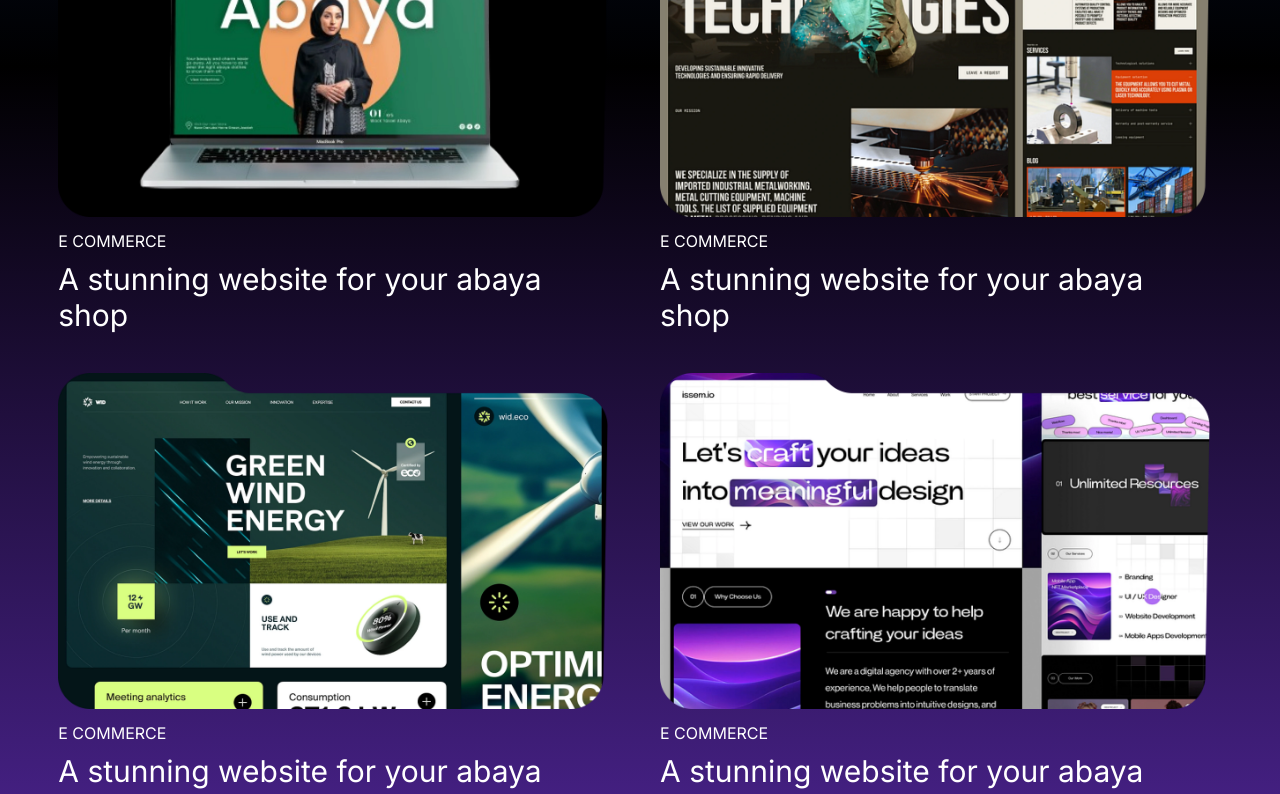
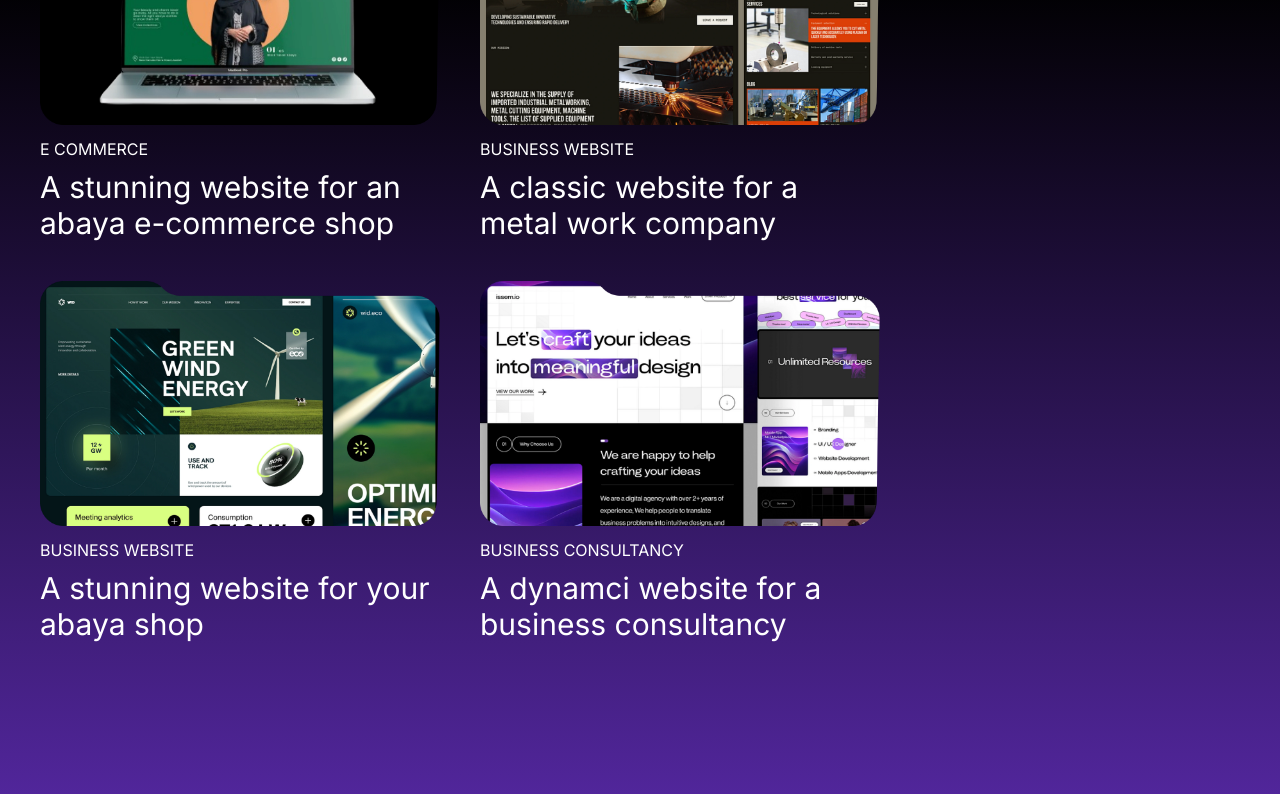
Before and after one commit to solodev786/hexen, a Next.js app: page /bestwork in a window 1280 px wide. Shown: the part 1280-2074 px from the top of the page. Built offline with nearby package versions, Linux system fonts and the light colour scheme.

Commit message:
renaming the projects in best project page

```diff
--- a/src/components/Footer.jsx
+++ b/src/components/Footer.jsx
@@ -27,7 +27,7 @@ function Footer() {
               High level experience in web development and designing knowledge,
               producing quality work
             </h1>
-            <div className=" flex flex-col gap-4">
+            <div className=" flex flex-col  gap-4">
               <div className=" flex items-center gap-3">
                 <CiMail />
                 info@hexen.in
--- a/src/components/OurBestWork/SectionTwo.jsx
+++ b/src/components/OurBestWork/SectionTwo.jsx
@@ -7,33 +7,41 @@ import Image from "next/image";
 
 function SectionTwo() {
   return (
-    <div className=" w-full flex flex-wrap gap-10 items-center justify-center px-5 md:px-0">
-      <div className=" flex flex-col gap-3 ">
+    <div className=" w-full flex flex-wrap gap-10 items-center justify-start px-5 md:px-0">
+      <div className=" flex flex-col gap-3 md:w-1/3 ">
         <Image src={pone} alt="pone" width={550} />
         <div className=" flex flex-col gap-2">
-            <h1 className=" uppercase">e commerce</h1>
-            <h1 className=" text-3xl w-11/12">A stunning website for your abaya shop</h1>
+          <h1 className=" uppercase">e commerce</h1>
+          <h1 className="text-xl md:text-3xl ">
+            A stunning website for an abaya e-commerce shop
+          </h1>
         </div>
       </div>
-      <div className=" flex flex-col gap-3 ">
+      <div className=" flex flex-col gap-3 md:w-1/3">
         <Image src={ptwo} alt="pone" width={550} />
         <div className=" flex flex-col gap-2">
-            <h1 className=" uppercase">e commerce</h1>
-            <h1 className=" text-3xl w-11/12">A stunning website for your abaya shop</h1>
+          <h1 className=" uppercase">business website</h1>
+          <h1 className="text-xl md:text-3xl ">
+            A classic website for a metal work company
+          </h1>
         </div>
       </div>
-      <div className=" flex flex-col gap-3 ">
+      <div className=" flex flex-col gap-3 md:w-1/3">
         <Image src={pthree} alt="pone" width={550} />
         <div className=" flex flex-col gap-2">
-            <h1 className=" uppercase">e commerce</h1>
-            <h1 className=" text-3xl w-11/12">A stunning website for your abaya shop</h1>
+          <h1 className=" uppercase">Business website</h1>
+          <h1 className=" text-xl md:text-3xl ">
+            A stunning website for your abaya shop
+          </h1>
         </div>
       </div>
-      <div className=" flex flex-col gap-3 ">
+      <div className=" flex flex-col gap-3 md:w-1/3">
         <Image src={pfour} alt="pone" width={550} />
         <div className=" flex flex-col gap-2">
-            <h1 className=" uppercase">e commerce</h1>
-            <h1 className=" text-3xl w-11/12">A stunning website for your abaya shop</h1>
+          <h1 className=" uppercase">Business consultancy</h1>
+          <h1 className="text-xl md:text-3xl ">
+            A dynamci website for a business consultancy
+          </h1>
         </div>
       </div>
       {/* <Image src={ptwo} alt="pone" width={550} />
```
